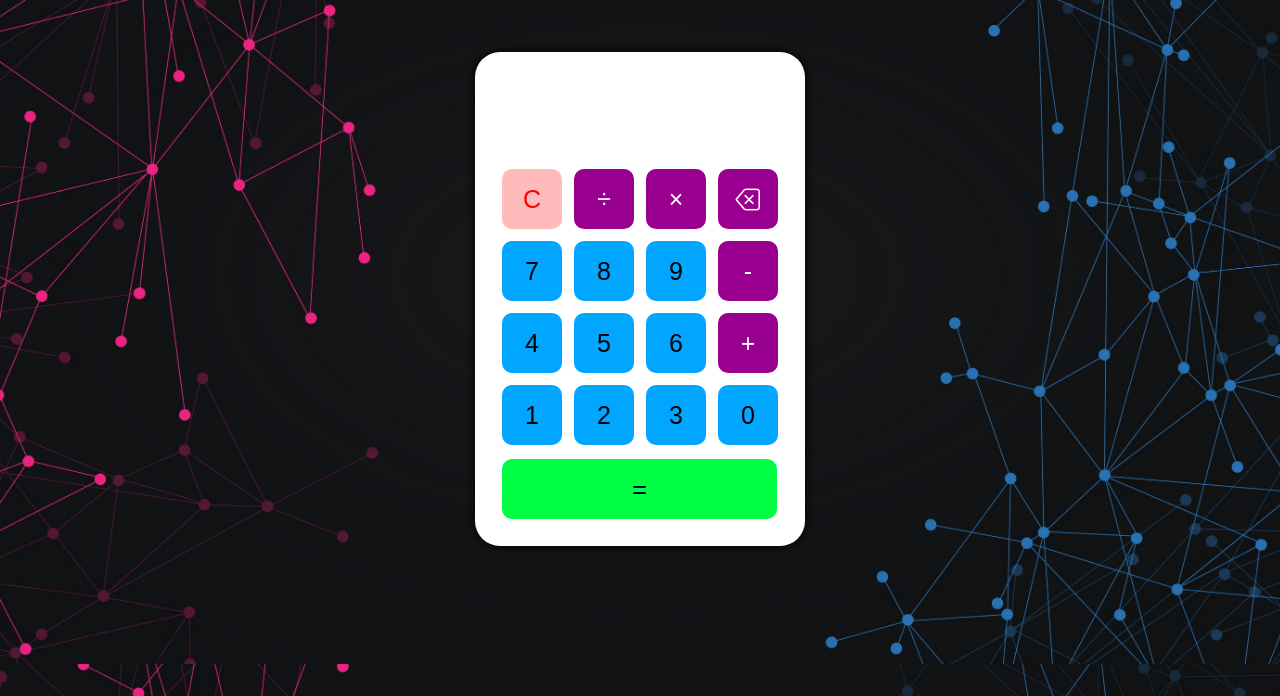
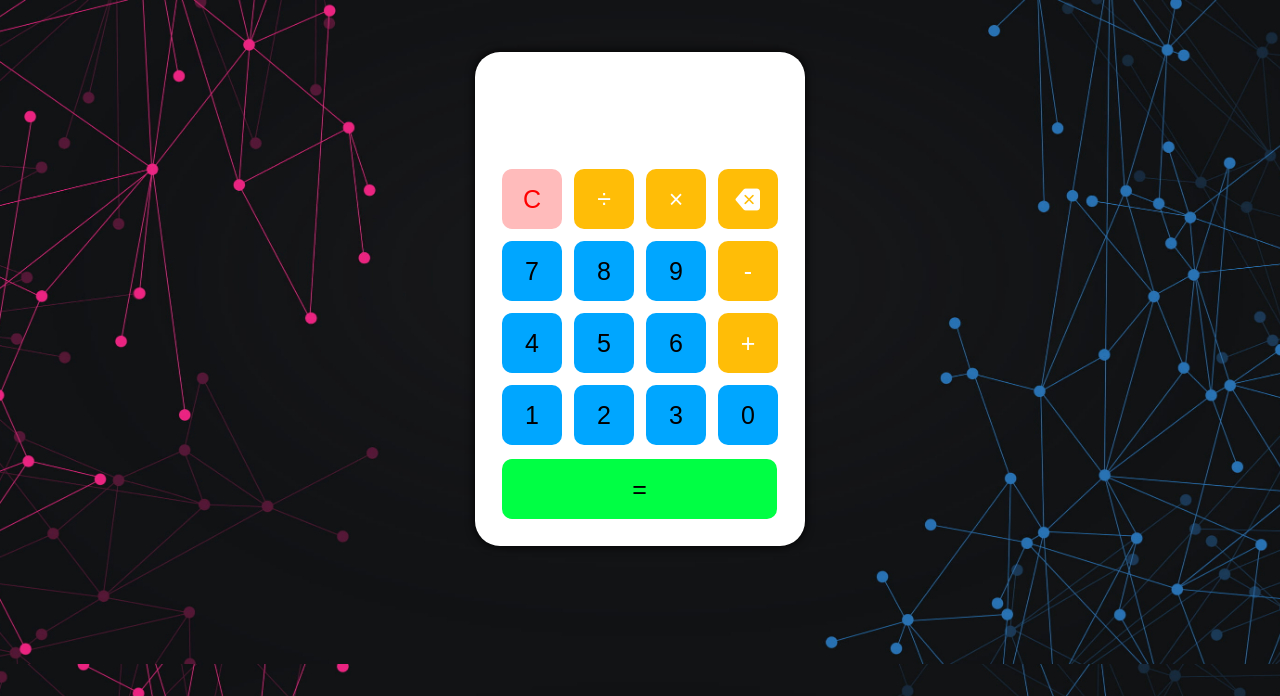
Before and after one commit to erswapmane/OIBSIB_CALCULATOR, a website: page index.html in a window 1280 px wide. Shown: the part 104-800 px from the top of the page. Drawn offline with nearby package versions, Linux system fonts and the light colour scheme; a web font is replaced by a local one.

Commit message:
bg added

```diff
--- a/index.html
+++ b/index.html
@@ -32,7 +32,7 @@
               <td><button class="btn-operator" id="clear">C</button></td>
               <td><button class="btn-operator" id="/">&divide;</button></td>
               <td><button class="btn-operator" id="*">&times</button></td>
-              <td><button class="btn-operator" id="backspace"><i class="bi bi-backspace"></i></button></td>
+              <td><button class="btn-operator" id="backspace"><i class="bi bi-backspace-fill"></i></button></td>
             </tr>
 
             <tr>
--- a/src/style.css
+++ b/src/style.css
@@ -7,7 +7,7 @@
 }
 
 body {
-  background-image: url(/public/back.jpg);
+  background-image: url(/back.jpg);
   font-family: serif;
 }
 
@@ -92,7 +92,7 @@ button#equal{
 }
 
 .calculator button.btn-operator{
-  background-color: #9a0090;
+  background-color: #ffbd07;
   color: #ffffff;
 }
 
```
